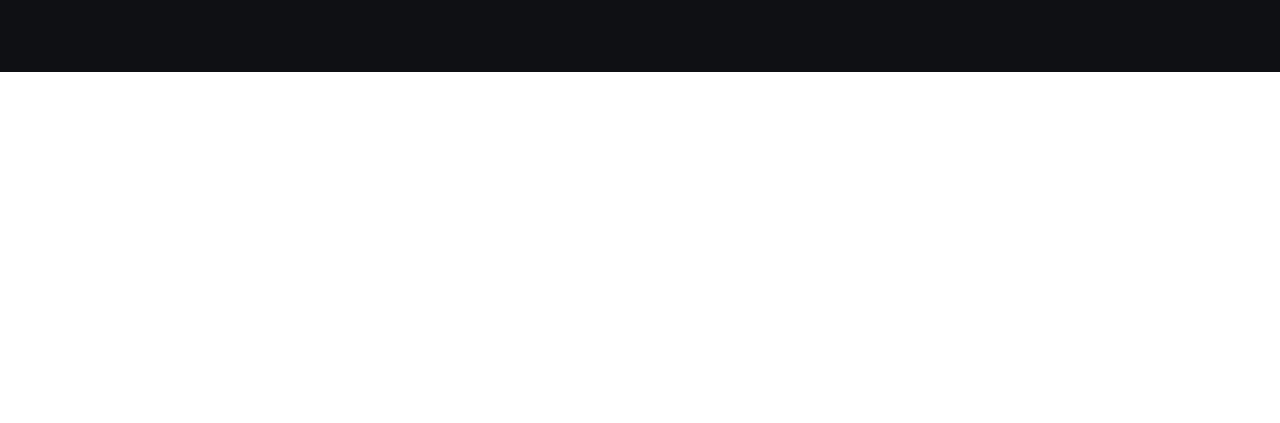
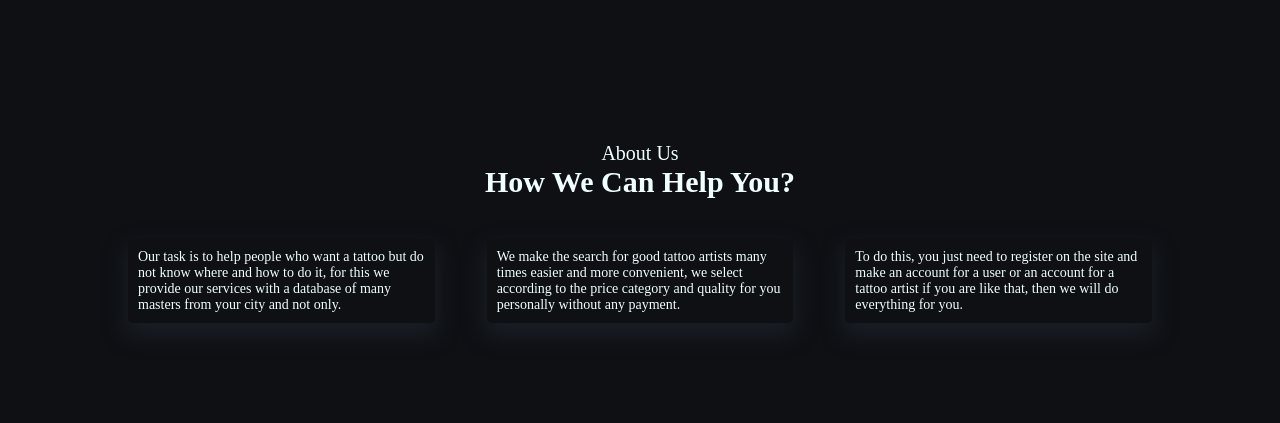
Before and after one commit to papeniucS/Tattoosnew, a plain HTML site: page index.html in a window 1280 px wide. Shown: the part 1610-2033 px from the top of the page. Before the commit the page ends 1682 px from the top, so only its background shows below. Drawn offline with Linux system fonts and the light colour scheme; some packages are replaced by stand-ins of ours; a script that the page names is missing; a web font is replaced by a local one.

Commit message:
Add files via upload

```diff
--- a/index.html
+++ b/index.html
@@ -8,7 +8,7 @@
     <link rel="preconnect" href="https://fonts.gstatic.com" crossorigin>
     <link href="https://fonts.googleapis.com/css2?family=Montagu+Slab:wght@500&display=swap" rel="stylesheet">
     <link rel="stylesheet" href="style.css">
-
+    <script src="https://cdn.jsdelivr.net/gh/cferdinandi/smooth-scroll/dist/smooth-scroll.polyfills.min.js"></script>
 </head>
 
 <body>
@@ -128,6 +128,48 @@
             </div>
         </div>
     </section>
+    <section id="about">
+        <div class="title-text">
+            <p>About Us</p>
+            <h1>How We Can Help You?</h1>
+        </div>
+        <div class="about-row">
+            <div class="about-col">
+                <p>Our task is to help people who want a tattoo but do not know where and how to do it, for this we
+                    provide our services with a database of many masters from your city and not only.</p>
+            </div>
+            <div class="about-col">
+                <p>We make the search for good tattoo artists many times easier and more convenient, we select according
+                    to the price category and quality for you personally without any payment.</p>
+            </div>
+            <div class="about-col">
+                <p>To do this, you just need to register on the site and make an account for a user or an account for a
+                    tattoo artist if you are like that, then we will do everything for you.</p>
+            </div>
+        </div>
+    </section>
+    <script>
+        var menuBtn = document.getElementById("menuBtn")
+        var sideNav = document.getElementById("sideNav")
+        var menu = document.getElementById("menu")
+
+        sideNav.style.right = "-160px";
+
+        menuBtn.onclick = function () {
+            if (sideNav.style.right == "-160px") {
+                sideNav.style.right = "0px";
+                menu.src = "images/img4.png";
+            }
+            else {
+                sideNav.style.right = "-160px";
+                menu.src = "images/img3.png";
+            }
+        }
+        var scroll = new SmoothScroll('a[href*="#"]', {
+            speed: 500,
+            speedAsDuration: true
+        });
+    </script>
 </body>
 
 </html>
--- a/style.css
+++ b/style.css
@@ -245,3 +245,37 @@ hr {
     bottom: 40%;
     opacity: 1;
 }
+#about {
+    width: 100%;
+    padding: 70px 0;
+    background-color: #0e1014;
+}
+
+.about-row {
+    width: 80%;
+    margin: auto;
+    display: flex;
+    justify-content: space-between;
+    align-items: flex-start;
+    flex-wrap: wrap;
+}
+
+.about-col {
+    margin-top: 40px;
+    flex-basis: 28%;
+    padding: 10px;
+    margin-bottom: 30px;
+    border-radius: 5px;
+    box-shadow: 0px 10px 20px 3px #1a1e25;
+    cursor: pointer;
+    transition: transform 0.5s;
+}
+
+.about-col p {
+    font-size: 14px;
+    color: azure;
+}
+
+.about-col:hover {
+    transform: translateY(7px);
+}
```
